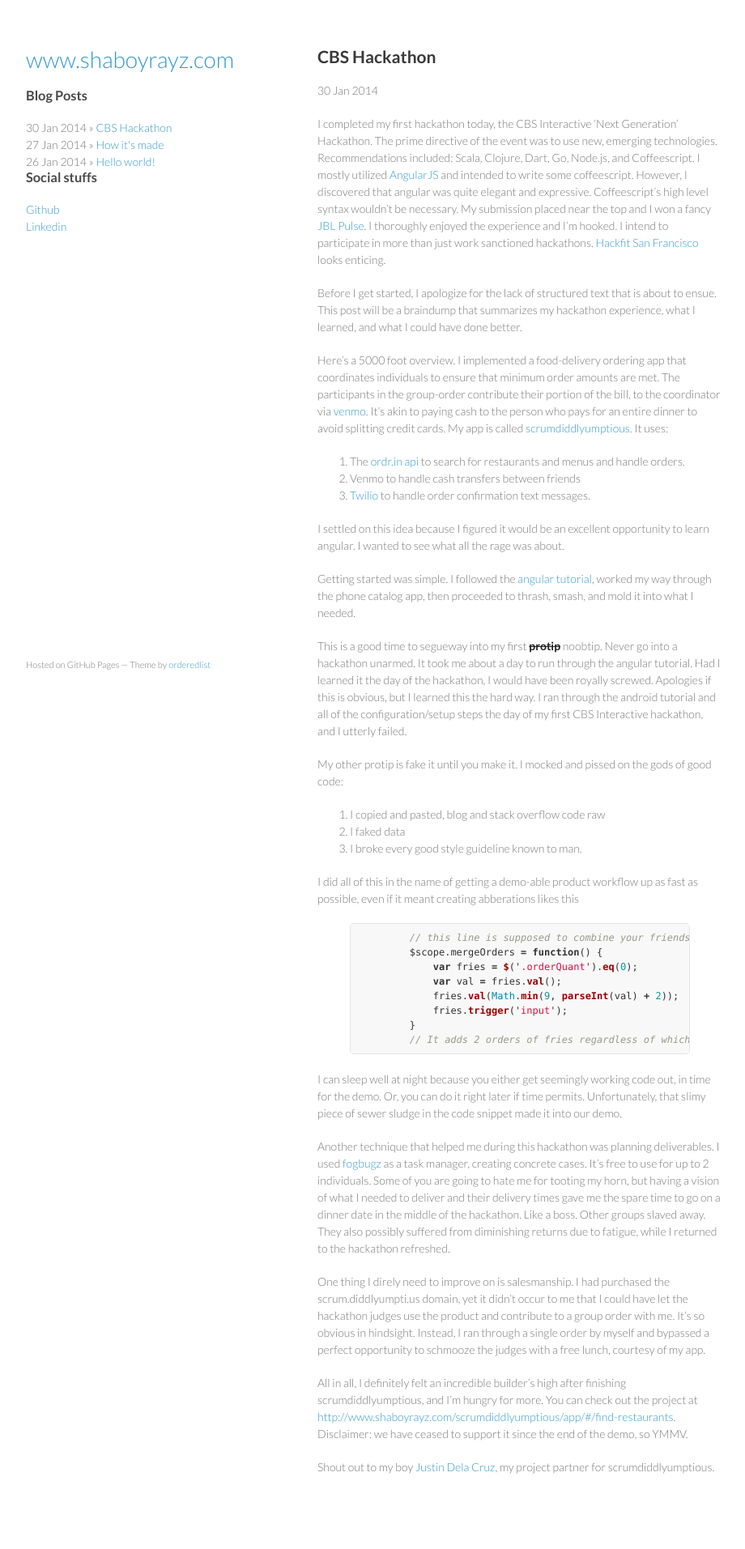
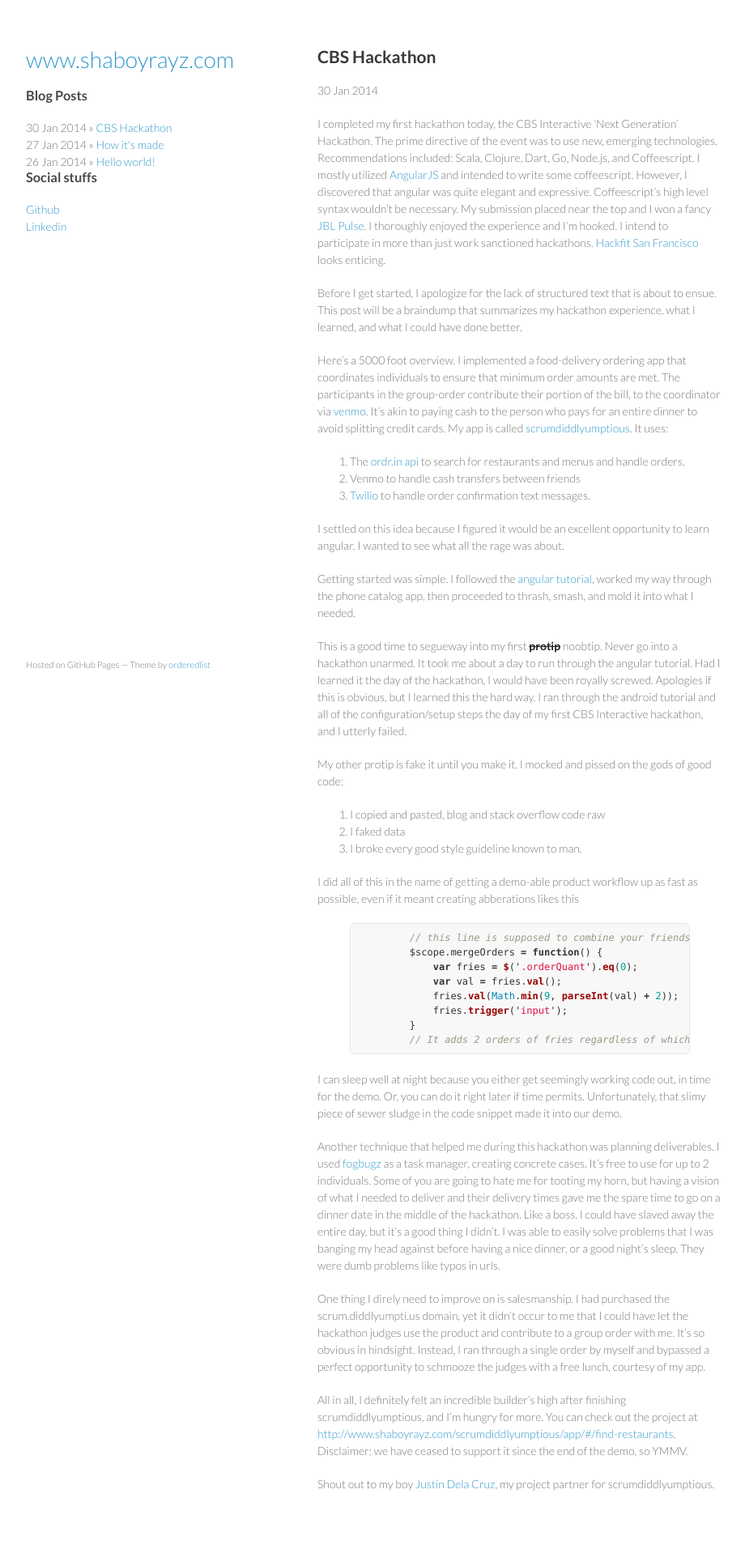
Before and after one commit to rcarino/rcarino.github.io, a Jekyll site: the page built from _posts/2014-01-30-hack_day_writeup.markdown, in a window 1280 px wide. Shown: the whole page at 81% size, without its empty margins (178-1098 px from the left). Built offline with Jekyll 4.4.1, drawn with Linux system fonts in a browser that asks for light colours; Markdown is read by kramdown in place of the engine named in the settings; before the commit the page ends 1892 px from its top, so only the background shows below that.

Commit message:
hackday post edits

```diff
--- a/_posts/2014-01-30-hack_day_writeup.markdown
+++ b/_posts/2014-01-30-hack_day_writeup.markdown
@@ -19,6 +19,7 @@ ensure that minimum order amounts are met. The participants in the group-order c
 bill, to the coordinator via [venmo](https://venmo.com/). It's akin to paying cash to the person who pays
 for an entire dinner to avoid splitting credit cards. My app is called [scrumdiddlyumptious](https://github.com/rcarino/scrumdiddlyumptious).
 It uses:
+
 1. The [ordr.in api](http://ordr.in/) to search for restaurants and menus and handle orders.
 2. Venmo to handle cash transfers between friends
 3. [Twilio](https://www.twilio.com/) to handle order confirmation text messages.
@@ -35,6 +36,7 @@ I learned this the hard way. I ran through the android tutorial and all of the c
 first CBS Interactive hackathon, and I utterly failed.
 
 My other protip is fake it until you make it. I mocked and pissed on the gods of good code:
+
 1. I copied and pasted, blog and stack overflow code raw
 2. I faked data
 3. I broke every good style guideline known to man.
@@ -58,8 +60,9 @@ later if time permits. Unfortunately, that slimy piece of sewer sludge in the co
 Another technique that helped me during this hackathon was planning deliverables. I used [fogbugz](http://www.fogcreek.com/Fogbugz/)
 as a task manager, creating concrete cases. It's free to use for up to 2 individuals. Some of you are going to hate me
 for tooting my horn, but having a vision of what I needed to deliver and their delivery times gave me the spare time to go on a dinner date
-in the middle of the hackathon. Like a boss. Other groups slaved away. They also possibly suffered from diminishing returns due to fatigue,
-while I returned to the hackathon refreshed.
+in the middle of the hackathon. Like a boss. I could have slaved away the entire day, but it's a good thing I didn't. I was
+able to easily solve problems that I was banging my head against before having a nice dinner, or a good night's sleep. They
+were dumb problems like typos in urls.
 
 One thing I direly need to improve on is salesmanship. I had purchased the scrum.diddlyumpti.us domain, yet it didn't occur
 to me that I could have let the hackathon judges use the product and contribute to a group order with me. It's so obvious
```
